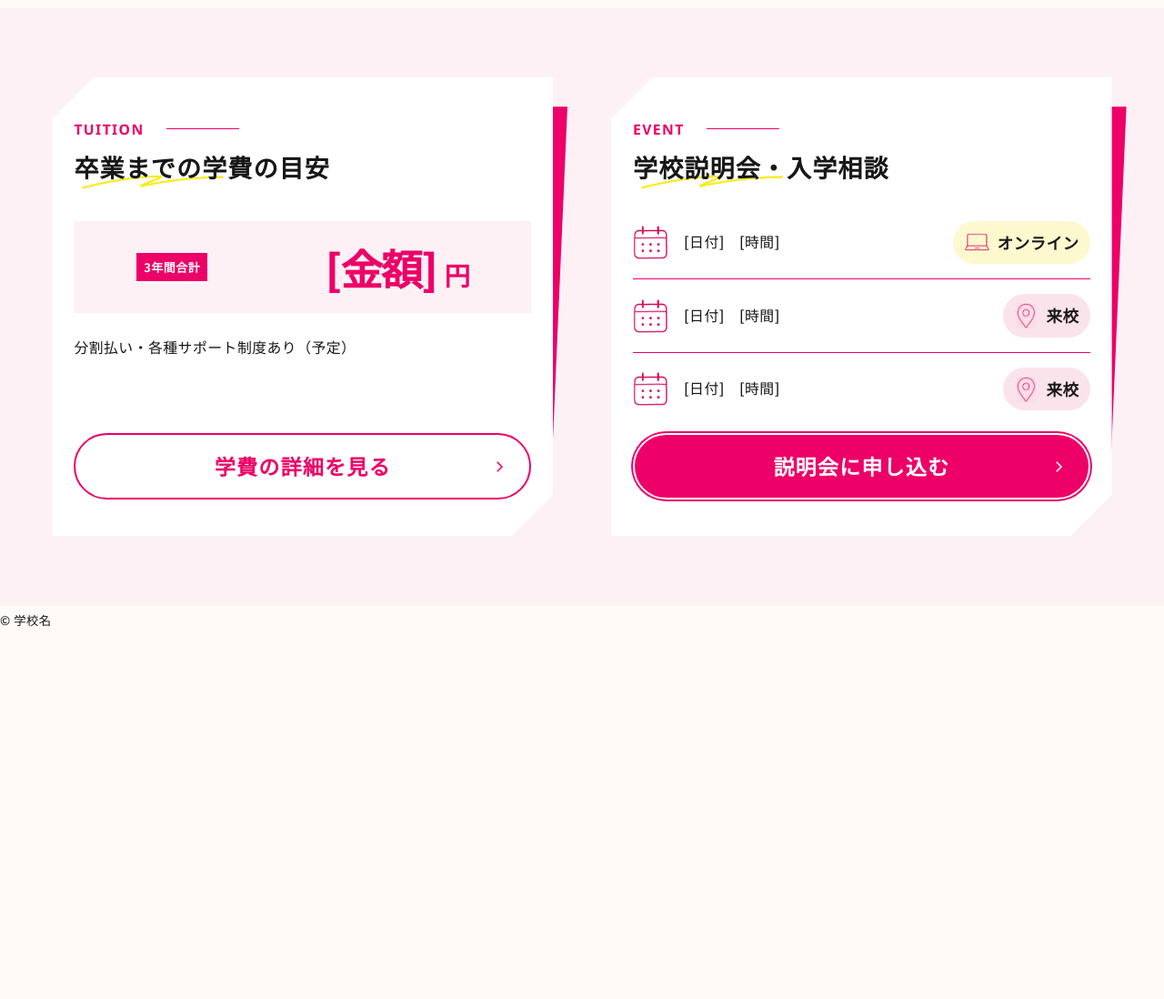
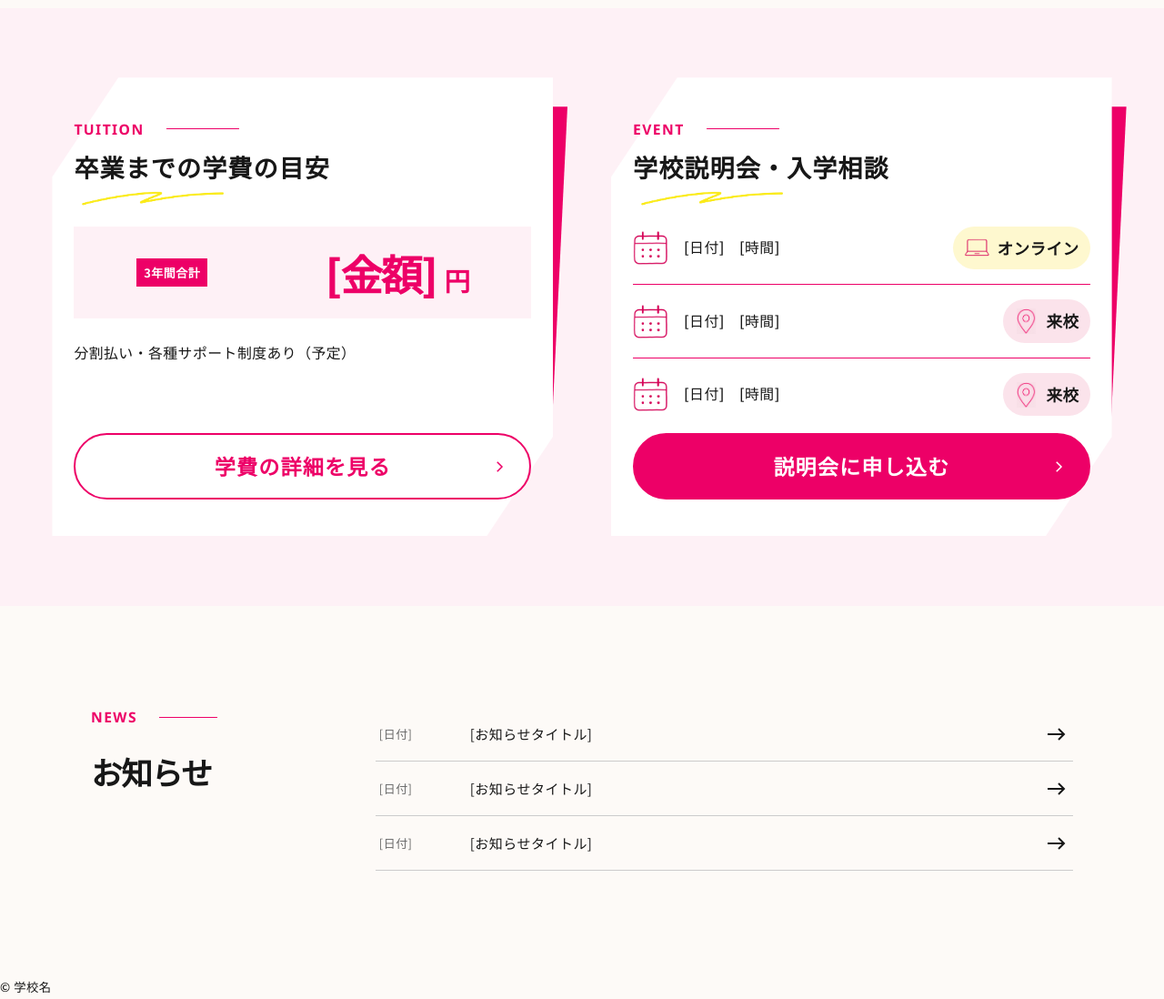
Before and after one commit to Yasai-Co-Ltd/hairstylist-school, a website built with Vite: page index.html in a window 1280 px wide. Shown: the part 4960-6058 px from the top of the page at 91% size. Before the commit the page ends 5654 px from the top, so only its background shows below. Built offline with nearby package versions, Linux system fonts and the light colour scheme.

Commit message:
STEP 10: お知らせ（news）を実装、tuition-event の見た目を Figma に合わせて修正

```diff
--- a/index.html
+++ b/index.html
@@ -724,7 +724,10 @@
       <!-- 各セクションは docs/CODING_PLAN.md の順に Cursor が実装する -->
       <section class="p-top-tuition-event" aria-label="学費・説明会">
         <div class="l-container p-top-tuition-event__grid">
-          <article class="c-cut-card p-top-tuition-event__card" aria-labelledby="tuition-heading">
+          <article
+            class="c-cut-card c-cut-card--large p-top-tuition-event__card"
+            aria-labelledby="tuition-heading"
+          >
             <header class="p-top-tuition-event__header">
               <p class="p-top-tuition-event__label">TUITION</p>
               <h2 id="tuition-heading" class="p-top-tuition-event__title">卒業までの学費の目安</h2>
@@ -767,7 +770,10 @@
               </span>
             </a>
           </article>
-          <article class="c-cut-card p-top-tuition-event__card" aria-labelledby="event-heading">
+          <article
+            class="c-cut-card c-cut-card--large p-top-tuition-event__card"
+            aria-labelledby="event-heading"
+          >
             <header class="p-top-tuition-event__header">
               <p class="p-top-tuition-event__label">EVENT</p>
               <h2 id="event-heading" class="p-top-tuition-event__title">学校説明会・入学相談</h2>
@@ -874,7 +880,7 @@
               </li>
             </ul>
             <a
-              class="c-button c-button--primary c-button--l c-button--block p-top-tuition-event__button"
+              class="c-button c-button--primary c-button--solid c-button--l c-button--block p-top-tuition-event__button"
               href="/admission/"
             >
               説明会に申し込む
@@ -887,7 +893,45 @@
           </article>
         </div>
       </section>
-      <!-- STEP 10: お知らせ（p-top-news） -->
+      <section class="p-top-news l-section" aria-labelledby="news-heading">
+        <div class="l-container">
+          <div class="p-top-news__inner">
+            <header class="c-section-head">
+              <p class="c-section-head__label p-top-news__label">NEWS</p>
+              <h2 id="news-heading" class="c-section-head__title p-top-news__title">お知らせ</h2>
+            </header>
+            <ul class="p-top-news__list">
+              <li class="p-top-news__item">
+                <a class="p-top-news__link" href="#news-heading">
+                  <time class="p-top-news__date" datetime="">[日付]</time>
+                  <span class="p-top-news__text">[お知らせタイトル]</span>
+                  <svg class="p-top-news__arrow" viewBox="0 0 20 16" aria-hidden="true" fill="none">
+                    <path d="M0 8h18M12 2l6 6-6 6" stroke="currentColor" stroke-width="2" />
+                  </svg>
+                </a>
+              </li>
+              <li class="p-top-news__item">
+                <a class="p-top-news__link" href="#news-heading">
+                  <time class="p-top-news__date" datetime="">[日付]</time>
+                  <span class="p-top-news__text">[お知らせタイトル]</span>
+                  <svg class="p-top-news__arrow" viewBox="0 0 20 16" aria-hidden="true" fill="none">
+                    <path d="M0 8h18M12 2l6 6-6 6" stroke="currentColor" stroke-width="2" />
+                  </svg>
+                </a>
+              </li>
+              <li class="p-top-news__item">
+                <a class="p-top-news__link" href="#news-heading">
+                  <time class="p-top-news__date" datetime="">[日付]</time>
+                  <span class="p-top-news__text">[お知らせタイトル]</span>
+                  <svg class="p-top-news__arrow" viewBox="0 0 20 16" aria-hidden="true" fill="none">
+                    <path d="M0 8h18M12 2l6 6-6 6" stroke="currentColor" stroke-width="2" />
+                  </svg>
+                </a>
+              </li>
+            </ul>
+          </div>
+        </div>
+      </section>
     </main>
 
     <!-- @include footer.html -->
--- a/src/scss/components/_button.scss
+++ b/src/scss/components/_button.scss
@@ -79,3 +79,9 @@
   padding-inline: space(6);
   font-weight: 700;
 }
+
+// 白いカード上で使う、縁と外周線のないプライマリ。
+.c-button--solid {
+  border-color: color(pink);
+  box-shadow: none;
+}
--- a/src/scss/components/_cut-card.scss
+++ b/src/scss/components/_cut-card.scss
@@ -17,10 +17,16 @@
     clip-path: polygon(
       var(--cut-card-corner) 0,
       100% 0,
-      100% calc(100% - var(--cut-card-corner)),
+      100% calc(100% - var(--cut-card-corner-y, var(--cut-card-corner))),
       calc(100% - var(--cut-card-corner)) 100%,
       0 100%,
-      0 var(--cut-card-corner)
+      0 var(--cut-card-corner-y, var(--cut-card-corner))
     );
   }
 }
+
+// 学費・説明会の大きいカード。横80px・縦120pxへ丸める。
+.c-cut-card--large {
+  --cut-card-corner: #{fluid(32, 80)};
+  --cut-card-corner-y: #{fluid(48, 120)};
+}
--- /dev/null
+++ b/src/scss/pages/top/_news.scss
@@ -0,0 +1,83 @@
+@use "../../foundation" as *;
+
+.p-top-news {
+  &__inner {
+    display: grid;
+    gap: fluid(32, 80);
+    max-width: 1080px;
+    margin-inline: auto;
+  }
+
+  &__label {
+    flex-direction: row-reverse;
+    justify-content: flex-end;
+    gap: space(5);
+  }
+
+  &__title {
+    font-size: fluid(26, 36);
+    font-weight: 900;
+    line-height: 1.5;
+    letter-spacing: -0.035em;
+  }
+
+  &__item {
+    border-bottom: 1px solid color(line-light);
+  }
+
+  &__link {
+    display: grid;
+    grid-template-columns: minmax(0, 1fr) 24px;
+    gap: space(1) space(3);
+    align-items: center;
+    min-height: 44px;
+    padding: space(4) space(1);
+    text-decoration: none;
+
+    @include hover {
+      color: color(pink);
+    }
+  }
+
+  &__date {
+    font-size: 13px;
+    font-weight: 400;
+    line-height: 1.8;
+    color: color(muted);
+  }
+
+  &__text {
+    grid-column: 1;
+    font-size: 15px;
+    font-weight: 400;
+    line-height: 1.8;
+    overflow-wrap: anywhere;
+  }
+
+  &__arrow {
+    grid-column: 2;
+    grid-row: 1 / 3;
+    width: 20px;
+    height: 16px;
+  }
+
+  @include mq(lg) {
+    &__inner {
+      grid-template-columns: 240px minmax(0, 1fr);
+    }
+
+    &__link {
+      grid-template-columns: 88px minmax(0, 1fr) 24px;
+      gap: space(3);
+    }
+
+    &__text {
+      grid-column: 2;
+    }
+
+    &__arrow {
+      grid-column: 3;
+      grid-row: 1;
+    }
+  }
+}
--- a/src/scss/pages/top/_tuition-event.scss
+++ b/src/scss/pages/top/_tuition-event.scss
@@ -29,7 +29,7 @@
 
   &__header {
     position: relative;
-    padding-bottom: space(7);
+    padding-bottom: 0;
   }
 
   &__label {
@@ -62,9 +62,9 @@
   }
 
   &__accent {
-    position: absolute;
-    bottom: space(3);
-    left: 0;
+    position: relative;
+    display: block;
+    margin-top: -#{space(3)};
     width: 174px;
     height: auto;
   }
@@ -206,6 +206,10 @@
   }
 
   @include mq(lg) {
+    &__card::after {
+      bottom: space(12);
+    }
+
     &__schedule {
       grid-template-columns: 1fr auto;
       align-items: center;
--- a/src/scss/style.scss
+++ b/src/scss/style.scss
@@ -29,6 +29,7 @@
 @use "pages/top/roadmap";
 @use "pages/top/partner-salon";
 @use "pages/top/tuition-event";
+@use "pages/top/news";
 
 // Utility
 @use "utility/utility";
```
Also changed, not shown: docs/PROGRESS.md (+10 -3 lines).
